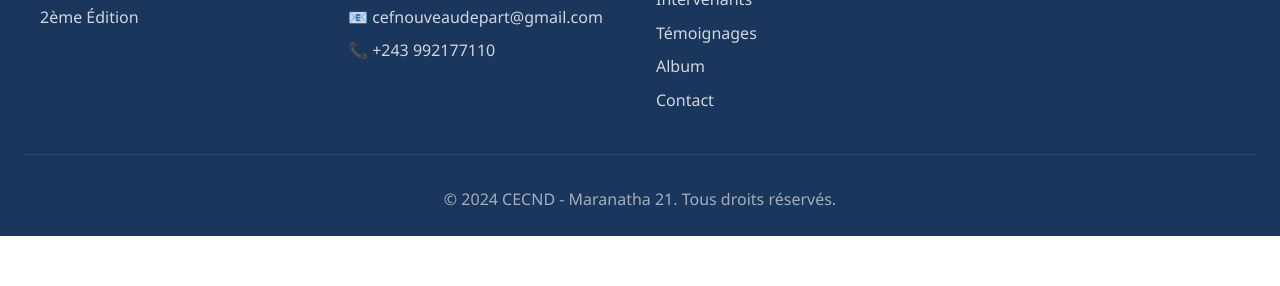
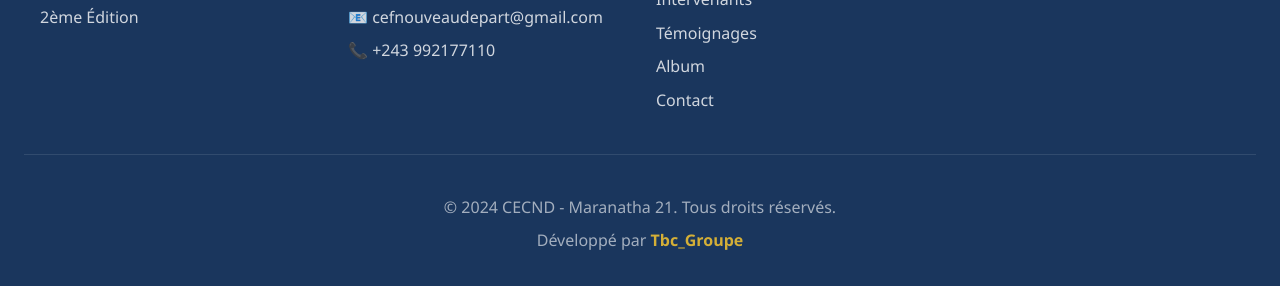
Before and after one commit to thibaut-tbc-bujiriri/maranatha21_webProgramme, a plain HTML site: page site/index.html in a window 1280 px wide. Shown: the part 1974-2260 px from the top of the page. Before the commit the page ends 2210 px from the top, so only its background shows below. Drawn offline with Linux system fonts and the light colour scheme.

Commit message:
update footer

```diff
--- a/site/css/styles.css
+++ b/site/css/styles.css
@@ -786,6 +786,23 @@ footer {
     color: rgba(255, 255, 255, 0.6);
 }
 
+.footer-bottom p {
+    margin: 0.5rem 0;
+}
+
+.footer-bottom a {
+    color: var(--color-secondary);
+    text-decoration: none;
+    font-weight: 600;
+    transition: var(--transition);
+}
+
+.footer-bottom a:hover {
+    color: var(--color-secondary);
+    text-decoration: underline;
+    opacity: 0.9;
+}
+
 /* === Animations === */
 @keyframes fadeInUp {
     from {
--- a/site/index.html
+++ b/site/index.html
@@ -172,6 +172,7 @@
         </div>
         <div class="footer-bottom">
             <p>&copy; 2024 CECND - Maranatha 21. Tous droits réservés.</p>
+            <p>Développé par <a href="https://devportfolio-tbc.web.app/" target="_blank" rel="noopener noreferrer" style="color: var(--color-secondary); text-decoration: none; font-weight: 600;">Tbc_Groupe</a></p>
         </div>
     </footer>
 
```
Also changed, not shown: site/about.html (+1 -0 lines), site/album.html (+1 -0 lines), site/contact.html (+1 -0 lines), site/program.html (+1 -0 lines), site/speakers.html (+1 -0 lines), site/testimonials.html (+1 -0 lines).
